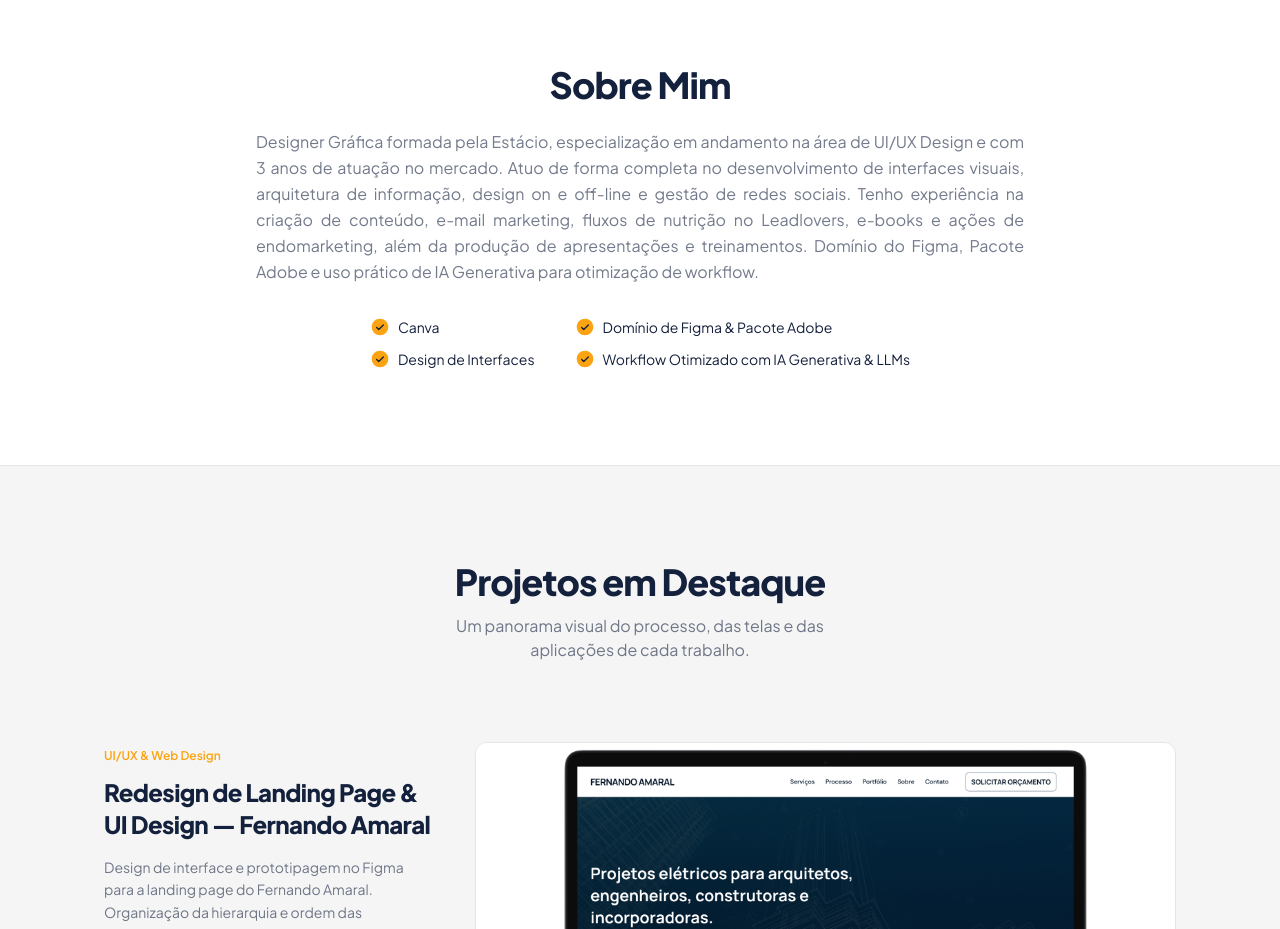
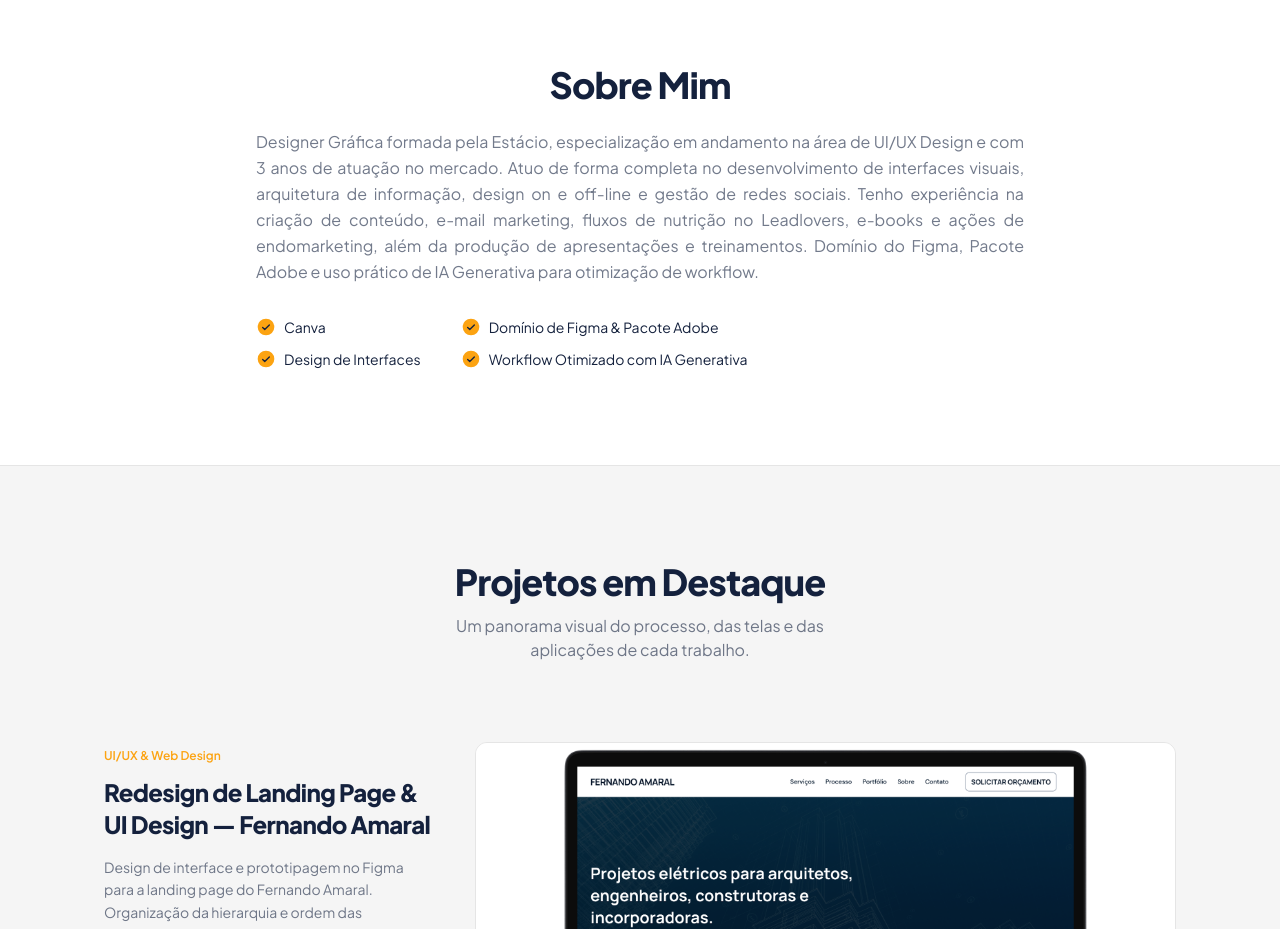
Before and after one commit to raquel-renovato/raquel-renovato-portfolio, a Next.js app: page / in a window 1280 px wide. Shown: the part 1200-2129 px from the top of the page. Built offline with nearby package versions, Linux system fonts and the light colour scheme.

Commit message:
Update About.js

```diff
--- a/components/About.js
+++ b/components/About.js
@@ -2,7 +2,7 @@ const checklist = [
   'Canva',
   'Design de Interfaces',
   'Domínio de Figma & Pacote Adobe',
-  'Workflow Otimizado com IA Generativa & LLMs',
+  'Workflow Otimizado com IA Generativa',
 ];
 
 export default function About() {
@@ -11,11 +11,13 @@ export default function About() {
       <div className="max-w-6xl mx-auto px-6 md:px-10 py-16 sm:py-20 lg:py-24">
 
         <h2 className="text-brand-dark text-3xl sm:text-4xl font-extrabold tracking-tight mb-6 text-center">Sobre Mim</h2>
-        <p className="text-brand-dark/60 leading-relaxed mb-8 max-w-3xl mx-auto text-justify">
+
+        <div className="max-w-3xl mx-auto">
+          <p className="text-brand-dark/60 leading-relaxed mb-8 text-justify">
             Designer Gráfica formada pela Estácio, especialização em andamento na área de UI/UX Design e com 3 anos de atuação no mercado. Atuo de forma completa no desenvolvimento de interfaces visuais, arquitetura de informação, design on e off-line e gestão de redes sociais. Tenho experiência na criação de conteúdo, e-mail marketing, fluxos de nutrição no Leadlovers, e-books e ações de endomarketing, além da produção de apresentações e treinamentos. Domínio do Figma, Pacote Adobe e uso prático de IA Generativa para otimização de workflow.
           </p>
 
-        <ul className="grid grid-flow-col grid-rows-2 gap-x-10 gap-y-3 w-fit mx-auto">
+          <ul className="grid grid-flow-col grid-rows-2 gap-x-10 gap-y-3 w-fit">
             {checklist.map((item) => (
               <li key={item} className="flex items-center gap-2 text-sm text-brand-dark whitespace-nowrap">
                 <svg width="20" height="20" viewBox="0 0 24 24" fill="none" className="shrink-0">
@@ -26,6 +28,7 @@ export default function About() {
               </li>
             ))}
           </ul>
+        </div>
 
       </div>
     </section>
```
Lines whose indentation alone changed are shown as unchanged.
